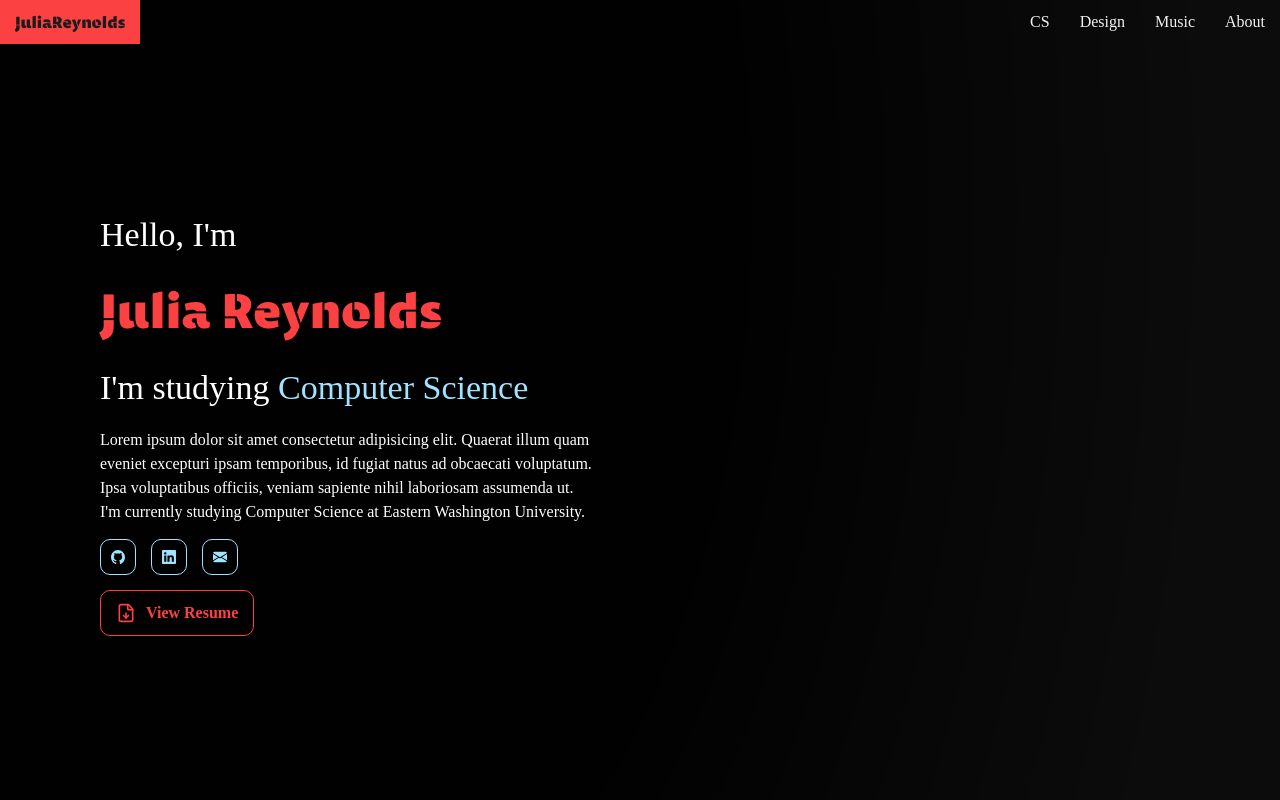
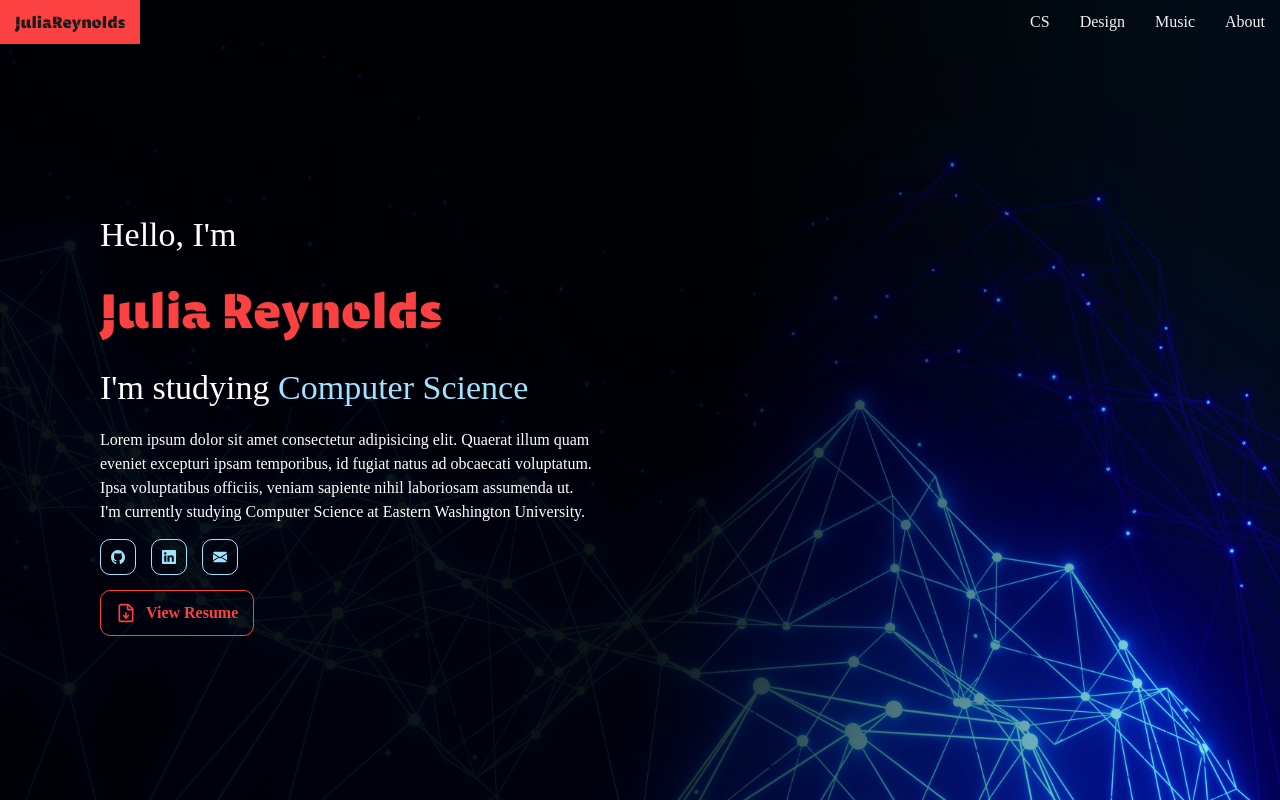
Before and after one commit to reynoldsjulia789/reynoldsjulia789.github.io, a website built with Vite: page index.html in a window 1280 px wide. Built offline with nearby package versions, Linux system fonts and the light colour scheme; files whose address does not match are found by name.

Commit message:
updated background image

```diff
--- a/src/css/index.css
+++ b/src/css/index.css
@@ -2,7 +2,7 @@
 
 body
 {
-    background: radial-gradient(75% 200% at 20% 25%, #0c0c0c 50%, #0c0c0c00 100%), url(/images/RedElectronics_Unsplash.jpg) darkgray 50% / cover no-repeat;
+    background: radial-gradient(75% 200% at 20% 25%, #0c0c0c 50%, #0c0c0c00 100%), url(/images/BlueMesh_Unsplash.jpg) darkgray 50% / cover no-repeat;
     background-blend-mode: hard-light, difference;
 }
 
```
